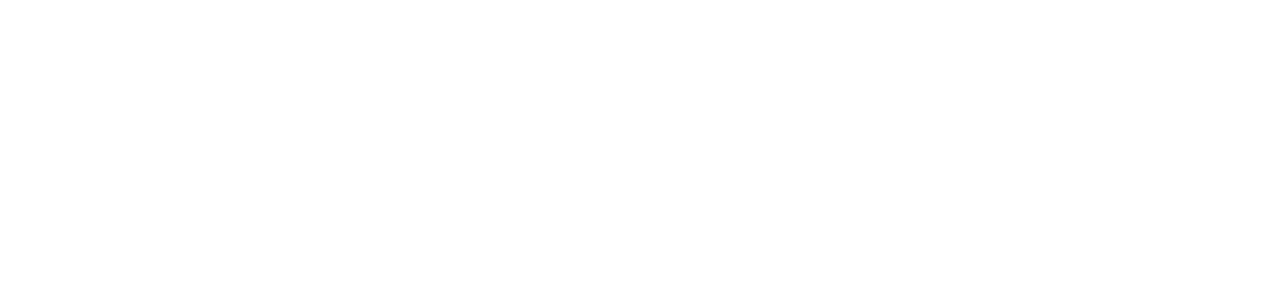
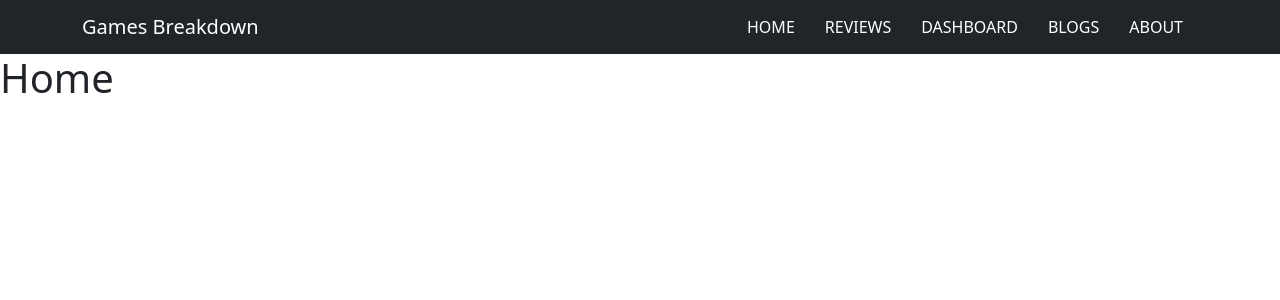
Before and after one commit to SyedMonir/product-analysis, a React (Create React App) app: page / in a window 1280 px wide. Shown: the top 300 px of the page. Built offline with nearby package versions, Linux system fonts and the light colour scheme.

Commit message:
added header component

```diff
--- a/public/index.html
+++ b/public/index.html
@@ -24,20 +24,10 @@
       work correctly both with client-side routing and a non-root public URL.
       Learn how to configure a non-root public URL by running `npm run build`.
     -->
-    <title>React App</title>
+    <title>Games Breakdown</title>
   </head>
   <body>
     <noscript>You need to enable JavaScript to run this app.</noscript>
     <div id="root"></div>
-    <!--
-      This HTML file is a template.
-      If you open it directly in the browser, you will see an empty page.
-
-      You can add webfonts, meta tags, or analytics to this file.
-      The build step will place the bundled scripts into the <body> tag.
-
-      To begin the development, run `npm start` or `yarn start`.
-      To create a production bundle, use `npm run build` or `yarn build`.
-    -->
   </body>
 </html>
--- a/src/App.js
+++ b/src/App.js
@@ -1,7 +1,22 @@
+import { Route, Routes } from 'react-router-dom';
 import './App.css';
+import Header from './components/Header/Header';
+import Home from './components/Home/Home';
 
 function App() {
-  return <div></div>;
+  return (
+    <>
+      <header>
+        <Header />
+      </header>
+      <main>
+        <Routes>
+          <Route path="/" element={<Home />} />
+          <Route path="/home" element={<Home />} />
+        </Routes>
+      </main>
+    </>
+  );
 }
 
 export default App;
--- /dev/null
+++ b/src/components/Header/Header.css
@@ -0,0 +1,26 @@
+#menubar {
+    padding: 0;
+}
+
+.active-route, .route {
+    text-decoration: none;
+    text-transform: uppercase;
+    padding: 15px;
+    transition: color 300ms;
+}
+
+.active-route, .route:hover {
+    color: #1E90C2;
+    border-bottom: 3px solid #1E90C2;
+}
+
+.route {
+    color: white;
+}
+
+@media screen and (max-width:500px) {
+    #menubar {
+        padding-top: 0.5rem;
+        padding-bottom: 0.5rem;
+    }
+}
--- a/src/components/Header/Header.js
+++ b/src/components/Header/Header.js
@@ -0,0 +1,63 @@
+import React from 'react';
+import { Container, Nav, Navbar } from 'react-bootstrap';
+import { Link, NavLink } from 'react-router-dom';
+import './Header.css';
+
+const Header = () => {
+  return (
+    <>
+      <Navbar id="menubar" bg="dark" variant="dark" expand="lg">
+        <Container>
+          <Navbar.Brand href="/">Games Breakdown</Navbar.Brand>
+          <Navbar.Toggle aria-controls="basic-navbar-nav" />
+          <Navbar.Collapse id="basic-navbar-nav">
+            <Nav className="ms-auto">
+              <NavLink
+                to="/home"
+                className={({ isActive }) =>
+                  isActive ? 'active-route' : 'route'
+                }
+              >
+                Home
+              </NavLink>
+              <NavLink
+                to="/reviews"
+                className={({ isActive }) =>
+                  isActive ? 'active-route' : 'route'
+                }
+              >
+                Reviews
+              </NavLink>
+              <NavLink
+                to="/dashboard"
+                className={({ isActive }) =>
+                  isActive ? 'active-route' : 'route'
+                }
+              >
+                Dashboard
+              </NavLink>
+              <NavLink
+                to="/blogs"
+                className={({ isActive }) =>
+                  isActive ? 'active-route' : 'route'
+                }
+              >
+                Blogs
+              </NavLink>
+              <NavLink
+                to="/about"
+                className={({ isActive }) =>
+                  isActive ? 'active-route' : 'route'
+                }
+              >
+                About
+              </NavLink>
+            </Nav>
+          </Navbar.Collapse>
+        </Container>
+      </Navbar>
+    </>
+  );
+};
+
+export default Header;
--- /dev/null
+++ b/src/components/Home/Home.js
@@ -0,0 +1,11 @@
+import React from 'react';
+
+const Home = () => {
+  return (
+    <div>
+      <h1>Home</h1>
+    </div>
+  );
+};
+
+export default Home;
--- a/src/index.js
+++ b/src/index.js
@@ -4,6 +4,7 @@
 import App from './App';
 import reportWebVitals from './reportWebVitals';
 import { BrowserRouter } from 'react-router-dom';
+import 'bootstrap/dist/css/bootstrap.min.css';
 
 const root = ReactDOMClient.createRoot(document.getElementById('root'));
 
```
